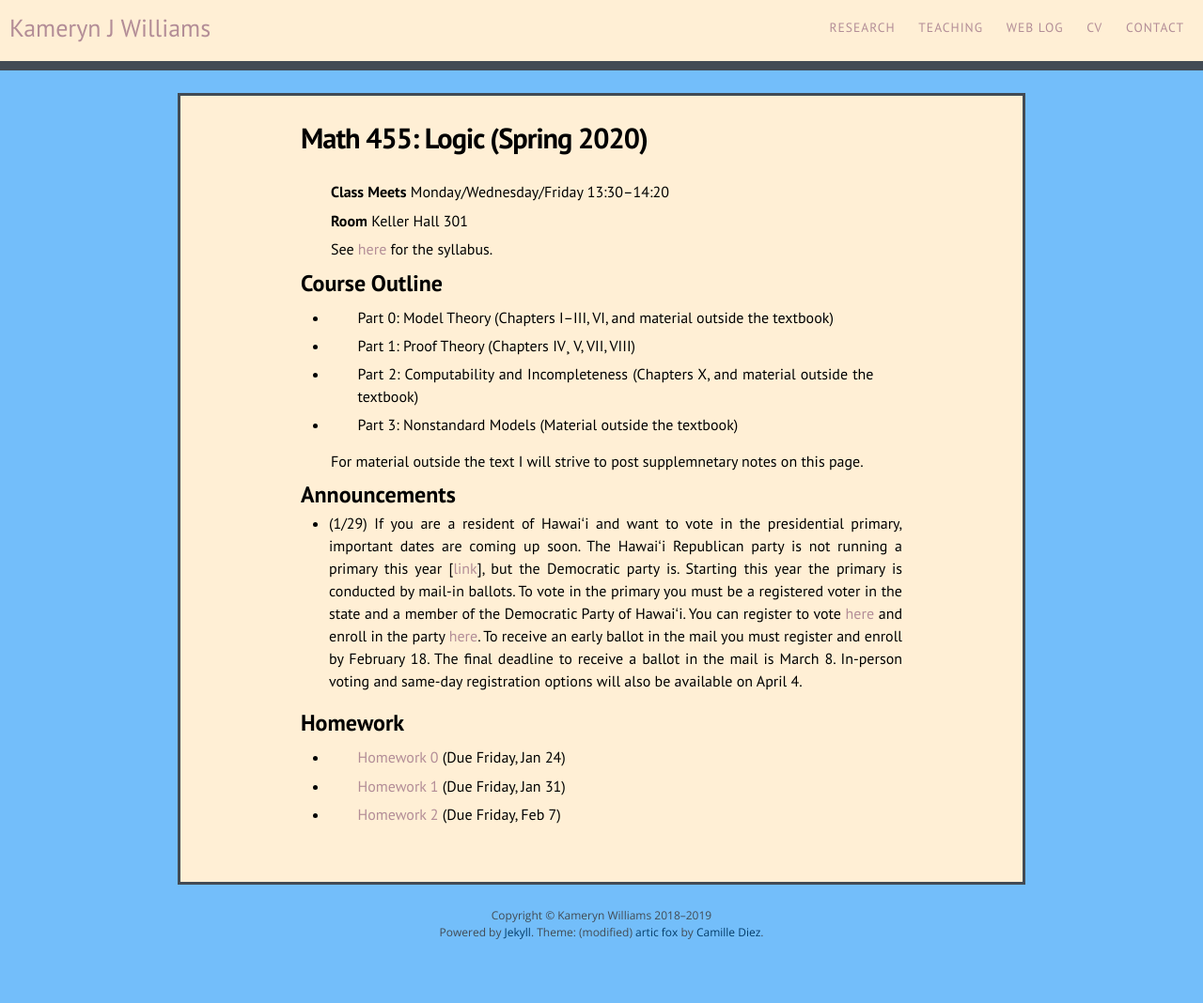
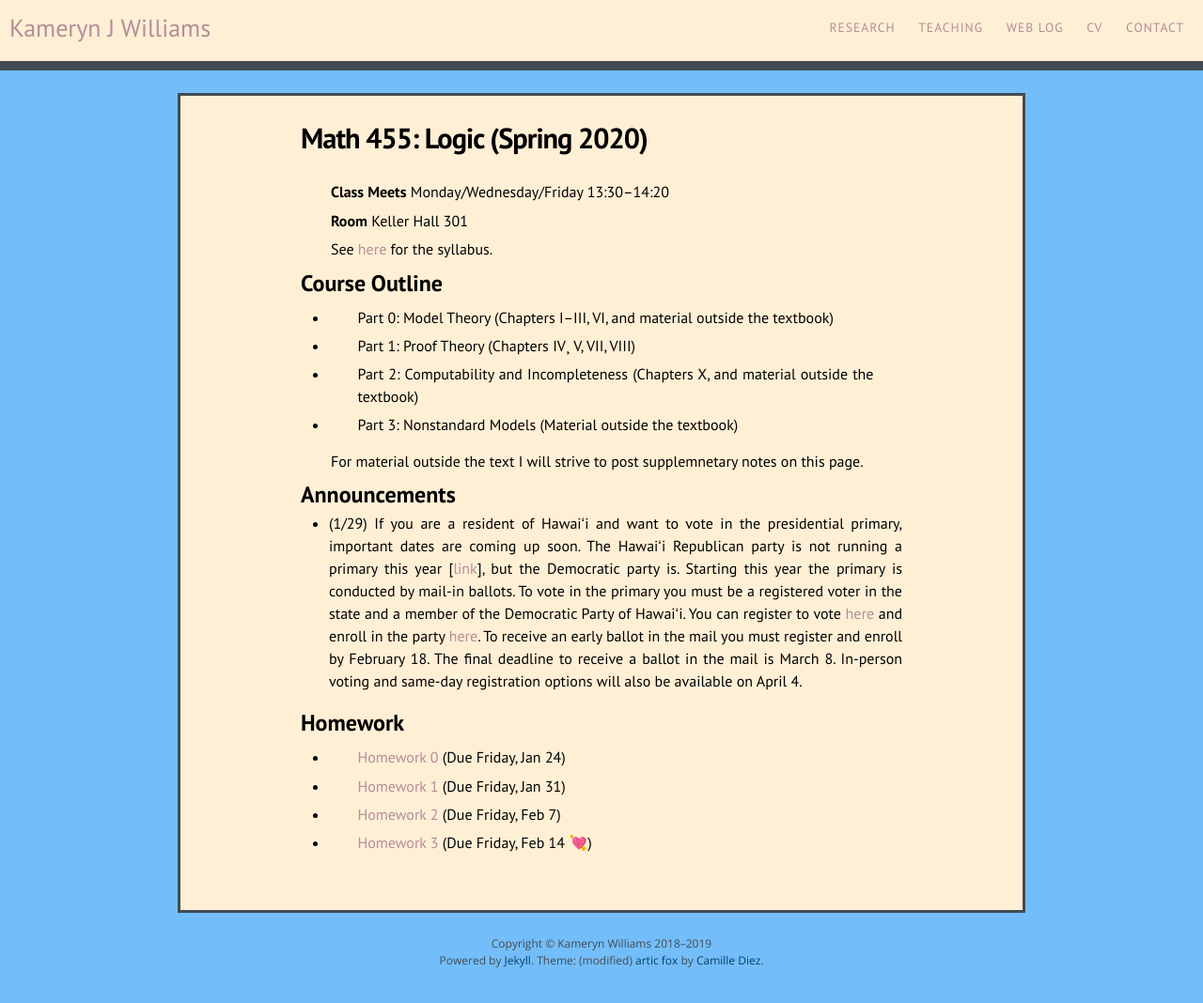
Before and after one commit to kamerynjw/kamerynjw.github.io, a Jekyll site: the page built from teaching/2020/math455.md, in a window 1280 px wide. Shown: the whole page at 94% size. Built offline with Jekyll 4.4.1, drawn with Linux system fonts in a browser that asks for light colours; nearby versions of some CDN libraries; before the commit the page ends 1038 px from its top, so only the background shows below that.

Commit message:
new logic homework

```diff
--- a/teaching/2020/math455.md
+++ b/teaching/2020/math455.md
@@ -37,3 +37,5 @@ Homework
 * [Homework 1]({{ page.url }}h1.pdf) (Due Friday, Jan 31)
 
 * [Homework 2]({{ page.url }}h2.pdf) (Due Friday, Feb 7)
+
+* [Homework 3]({{ page.url }}h3.pdf) (Due Friday, Feb 14 💘)
```
Also changed, not shown: 1 other file.
